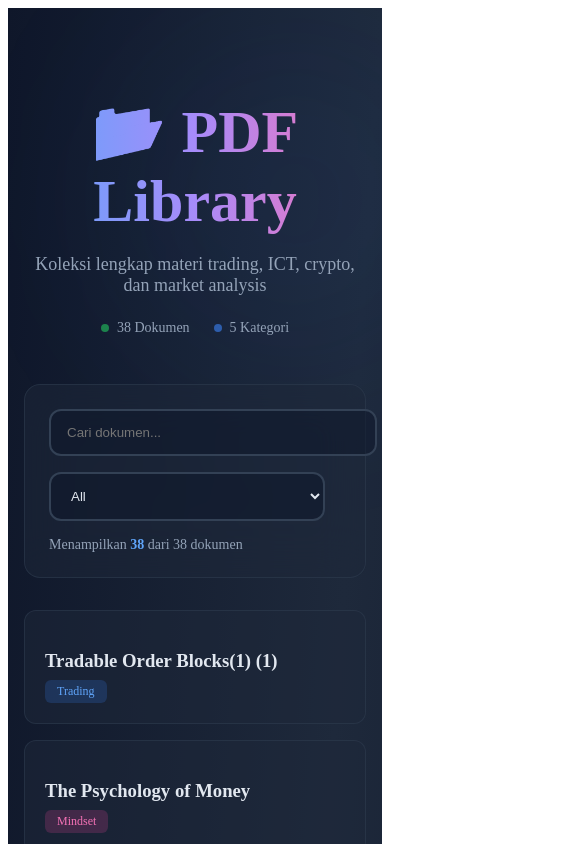
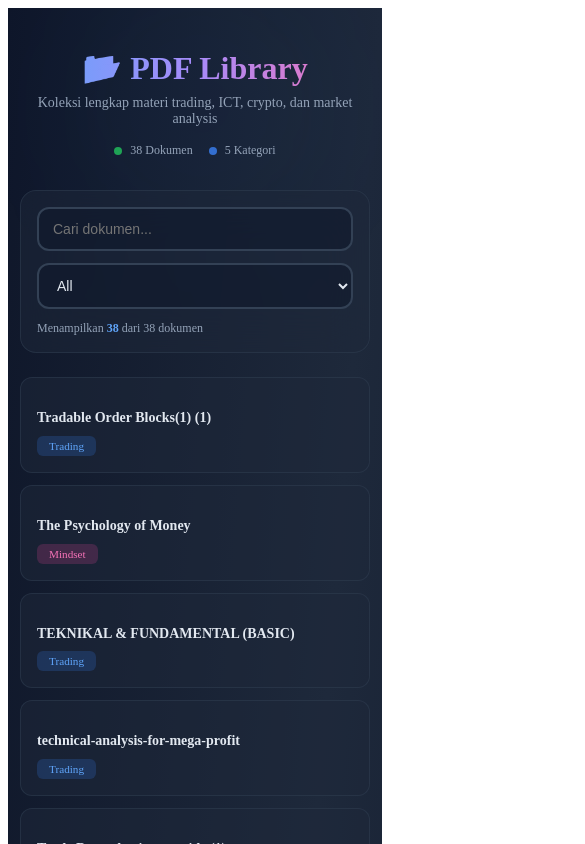
Before and after one commit to fxcomunity/nyimpenpdf, a Next.js app: page / in a window 390 px wide. Shown: the top 844 px of the page, 585 px wide, since content can reach past the window. Built offline with nearby package versions, Linux system fonts and the light colour scheme.

Commit message:
Update index.js

```diff
--- a/pages/index.js
+++ b/pages/index.js
@@ -1,4 +1,5 @@
 import { useState } from "react";
+import Head from "next/head";
 import files from "../data/files";
 
 export default function Home() {
@@ -25,10 +26,18 @@ export default function Home() {
   };
 
   return (
+    <>
+      <Head>
+        <meta name="viewport" content="width=device-width, initial-scale=1.0, maximum-scale=1.0, user-scalable=no" />
+        <title>📂 PDF Library - Trading & ICT Resources</title>
+        <meta name="description" content="Koleksi lengkap materi trading, ICT, crypto, dan market analysis" />
+      </Head>
+
       <div style={{
         minHeight: "100vh",
         background: "linear-gradient(to bottom right, #0f172a, #1e293b, #0f172a)",
-      position: "relative"
+        position: "relative",
+        overflow: "hidden"
       }}>
         {/* Animated background effects */}
         <div style={{ position: "absolute", inset: 0, overflow: "hidden", pointerEvents: "none" }}>
@@ -36,8 +45,8 @@ export default function Home() {
             position: "absolute",
             top: 0,
             left: "25%",
-          width: "384px",
-          height: "384px",
+            width: "min(384px, 50vw)",
+            height: "min(384px, 50vw)",
             background: "rgba(59, 130, 246, 0.1)",
             borderRadius: "50%",
             filter: "blur(96px)",
@@ -47,8 +56,8 @@ export default function Home() {
             position: "absolute",
             bottom: 0,
             right: "25%",
-          width: "384px",
-          height: "384px",
+            width: "min(384px, 50vw)",
+            height: "min(384px, 50vw)",
             background: "rgba(168, 85, 247, 0.1)",
             borderRadius: "50%",
             filter: "blur(96px)",
@@ -61,31 +70,41 @@ export default function Home() {
           position: "relative",
           maxWidth: "1280px",
           margin: "0 auto",
-        padding: "3rem 1rem"
+          padding: "clamp(1rem, 5vw, 3rem) clamp(0.75rem, 3vw, 1rem)",
+          width: "100%",
+          boxSizing: "border-box"
         }}>
           {/* Header */}
-        <div style={{ textAlign: "center", marginBottom: "3rem" }}>
+          <div style={{ textAlign: "center", marginBottom: "clamp(2rem, 5vw, 3rem)" }}>
             <h1 style={{
-            fontSize: "3.75rem",
+              fontSize: "clamp(2rem, 8vw, 3.75rem)",
               fontWeight: "bold",
               background: "linear-gradient(to right, #60a5fa, #a78bfa, #f472b6)",
               WebkitBackgroundClip: "text",
               backgroundClip: "text",
               color: "transparent",
-            marginBottom: "1rem"
+              marginBottom: "clamp(0.5rem, 2vw, 1rem)",
+              lineHeight: "1.2"
             }}>
               📂 PDF Library
             </h1>
-          <p style={{ color: "#94a3b8", fontSize: "1.125rem" }}>
+            <p style={{
+              color: "#94a3b8",
+              fontSize: "clamp(0.875rem, 2.5vw, 1.125rem)",
+              padding: "0 1rem",
+              maxWidth: "600px",
+              margin: "0 auto"
+            }}>
               Koleksi lengkap materi trading, ICT, crypto, dan market analysis
             </p>
             <div style={{
               display: "flex",
               alignItems: "center",
               justifyContent: "center",
-            gap: "1.5rem",
-            marginTop: "1.5rem",
-            fontSize: "0.875rem"
+              gap: "clamp(1rem, 3vw, 1.5rem)",
+              marginTop: "clamp(1rem, 3vw, 1.5rem)",
+              fontSize: "clamp(0.75rem, 2vw, 0.875rem)",
+              flexWrap: "wrap"
             }}>
               <div style={{ display: "flex", alignItems: "center", gap: "0.5rem" }}>
                 <div style={{
@@ -116,16 +135,15 @@ export default function Home() {
             backdropFilter: "blur(24px)",
             border: "1px solid rgba(51, 65, 85, 0.5)",
             borderRadius: "1rem",
-          padding: "1.5rem",
-          marginBottom: "2rem"
+            padding: "clamp(1rem, 3vw, 1.5rem)",
+            marginBottom: "clamp(1.5rem, 4vw, 2rem)"
           }}>
             <div style={{
               display: "grid",
-            gridTemplateColumns: "repeat(auto-fit, minmax(250px, 1fr))",
-            gap: "1rem"
+              gridTemplateColumns: "repeat(auto-fit, minmax(min(100%, 250px), 1fr))",
+              gap: "clamp(0.75rem, 2vw, 1rem)"
             }}>
               {/* Search Input */}
-            <div style={{ gridColumn: "span 2" }}>
               <input
                 type="text"
                 placeholder="Cari dokumen..."
@@ -133,34 +151,36 @@ export default function Home() {
                 onChange={e => setQ(e.target.value)}
                 style={{
                   width: "100%",
-                  padding: "0.875rem 1rem",
+                  padding: "clamp(0.75rem, 2vw, 0.875rem) clamp(0.875rem, 2.5vw, 1rem)",
                   background: "rgba(15, 23, 42, 0.5)",
                   border: "2px solid #334155",
                   borderRadius: "0.75rem",
                   color: "#e2e8f0",
                   outline: "none",
-                  transition: "all 0.2s"
+                  transition: "all 0.2s",
+                  fontSize: "clamp(0.875rem, 2vw, 1rem)",
+                  boxSizing: "border-box"
                 }}
                 onFocus={e => e.target.style.borderColor = "#3b82f6"}
                 onBlur={e => e.target.style.borderColor = "#334155"}
               />
-            </div>
 
               {/* Category Select */}
-            <div>
               <select
                 value={cat}
                 onChange={e => setCat(e.target.value)}
                 style={{
                   width: "100%",
-                  padding: "0.875rem 1rem",
+                  padding: "clamp(0.75rem, 2vw, 0.875rem) clamp(0.875rem, 2.5vw, 1rem)",
                   background: "rgba(15, 23, 42, 0.5)",
                   border: "2px solid #334155",
                   borderRadius: "0.75rem",
                   color: "#e2e8f0",
                   outline: "none",
                   cursor: "pointer",
-                  transition: "all 0.2s"
+                  transition: "all 0.2s",
+                  fontSize: "clamp(0.875rem, 2vw, 1rem)",
+                  boxSizing: "border-box"
                 }}
                 onFocus={e => e.target.style.borderColor = "#3b82f6"}
                 onBlur={e => e.target.style.borderColor = "#334155"}
@@ -172,12 +192,47 @@ export default function Home() {
                 ))}
               </select>
             </div>
-          </div>
 
             {/* Stats */}
-          <div style={{ marginTop: "1rem", fontSize: "0.875rem", color: "#94a3b8" }}>
+            <div style={{
+              marginTop: "clamp(0.75rem, 2vw, 1rem)",
+              fontSize: "clamp(0.75rem, 1.8vw, 0.875rem)",
+              color: "#94a3b8",
+              display: "flex",
+              flexWrap: "wrap",
+              gap: "0.5rem",
+              justifyContent: "space-between",
+              alignItems: "center"
+            }}>
+              <span>
                 Menampilkan <span style={{ color: "#60a5fa", fontWeight: "600" }}>{filtered.length}</span> dari {files.length} dokumen
-            {cat !== "All" && <span> dalam kategori <span style={{ color: "#a78bfa", fontWeight: "600" }}>{cat}</span></span>}
+                {cat !== "All" && <span> dalam <span style={{ color: "#a78bfa", fontWeight: "600" }}>{cat}</span></span>}
+              </span>
+              {q && (
+                <button
+                  onClick={() => setQ("")}
+                  style={{
+                    padding: "0.25rem 0.75rem",
+                    background: "transparent",
+                    color: "#94a3b8",
+                    border: "1px solid #334155",
+                    borderRadius: "0.375rem",
+                    cursor: "pointer",
+                    fontSize: "clamp(0.75rem, 1.8vw, 0.875rem)",
+                    transition: "all 0.2s"
+                  }}
+                  onMouseEnter={e => {
+                    e.target.style.color = "#e2e8f0";
+                    e.target.style.borderColor = "#60a5fa";
+                  }}
+                  onMouseLeave={e => {
+                    e.target.style.color = "#94a3b8";
+                    e.target.style.borderColor = "#334155";
+                  }}
+                >
+                  Reset
+                </button>
+              )}
             </div>
           </div>
 
@@ -185,8 +240,8 @@ export default function Home() {
           {filtered.length > 0 ? (
             <div style={{
               display: "grid",
-            gridTemplateColumns: "repeat(auto-fill, minmax(300px, 1fr))",
-            gap: "1rem"
+              gridTemplateColumns: "repeat(auto-fill, minmax(min(100%, 280px), 1fr))",
+              gap: "clamp(0.75rem, 2vw, 1rem)"
             }}>
               {filtered.map(f => {
                 const colorClass = getCategoryColor(f.category);
@@ -200,10 +255,12 @@ export default function Home() {
                       background: "rgba(30, 41, 59, 0.5)",
                       border: "1px solid rgba(51, 65, 85, 0.5)",
                       borderRadius: "0.75rem",
-                    padding: "1.25rem",
+                      padding: "clamp(1rem, 3vw, 1.25rem)",
                       textDecoration: "none",
                       transition: "all 0.3s",
-                    cursor: "pointer"
+                      cursor: "pointer",
+                      display: "block",
+                      boxSizing: "border-box"
                     }}
                     onMouseEnter={e => {
                       e.currentTarget.style.background = "rgba(30, 41, 59, 1)";
@@ -220,18 +277,18 @@ export default function Home() {
                       fontWeight: "600",
                       color: "#e2e8f0",
                       marginBottom: "0.5rem",
-                    transition: "color 0.2s"
-                  }}
-                  onMouseEnter={e => e.currentTarget.style.color = "#60a5fa"}
-                  onMouseLeave={e => e.currentTarget.style.color = "#e2e8f0"}
-                  >
+                      transition: "color 0.2s",
+                      fontSize: "clamp(0.875rem, 2.2vw, 1rem)",
+                      lineHeight: "1.4",
+                      wordBreak: "break-word"
+                    }}>
                       {f.title.replace('.pdf', '')}
                     </h3>
                     <span style={{
                       display: "inline-block",
                       padding: "0.25rem 0.75rem",
                       borderRadius: "0.375rem",
-                    fontSize: "0.75rem",
+                      fontSize: "clamp(0.7rem, 1.8vw, 0.75rem)",
                       fontWeight: "500",
                       background: bgColor === "blue-500" ? "rgba(59, 130, 246, 0.2)" :
                                  bgColor === "purple-500" ? "rgba(168, 85, 247, 0.2)" :
@@ -257,30 +314,35 @@ export default function Home() {
               background: "rgba(30, 41, 59, 0.5)",
               border: "1px solid rgba(51, 65, 85, 0.5)",
               borderRadius: "1rem",
-            padding: "3rem",
+              padding: "clamp(2rem, 8vw, 3rem)",
               textAlign: "center"
             }}>
               <h3 style={{
-              fontSize: "1.25rem",
+                fontSize: "clamp(1rem, 3vw, 1.25rem)",
                 fontWeight: "600",
                 color: "#e2e8f0",
                 marginBottom: "0.5rem"
               }}>
                 Tidak ada dokumen ditemukan
               </h3>
-            <p style={{ color: "#94a3b8", marginBottom: "1rem" }}>
+              <p style={{
+                color: "#94a3b8",
+                marginBottom: "1rem",
+                fontSize: "clamp(0.875rem, 2vw, 1rem)"
+              }}>
                 Coba ubah kata kunci atau filter kategori
               </p>
               <button
                 onClick={() => { setQ(""); setCat("All"); }}
                 style={{
-                padding: "0.5rem 1.5rem",
+                  padding: "clamp(0.5rem, 1.5vw, 0.75rem) clamp(1rem, 3vw, 1.5rem)",
                   background: "#3b82f6",
                   color: "white",
                   border: "none",
                   borderRadius: "0.5rem",
                   cursor: "pointer",
-                transition: "background 0.2s"
+                  transition: "background 0.2s",
+                  fontSize: "clamp(0.875rem, 2vw, 1rem)"
                 }}
                 onMouseEnter={e => e.currentTarget.style.background = "#2563eb"}
                 onMouseLeave={e => e.currentTarget.style.background = "#3b82f6"}
@@ -289,6 +351,17 @@ export default function Home() {
               </button>
             </div>
           )}
+
+          {/* Footer */}
+          <div style={{
+            marginTop: "clamp(2rem, 5vw, 3rem)",
+            textAlign: "center",
+            color: "#64748b",
+            fontSize: "clamp(0.75rem, 1.8vw, 0.875rem)",
+            padding: "1rem 0"
+          }}>
+            <p>📚 Terus belajar dan tingkatkan skill trading Anda</p>
+          </div>
         </div>
 
         <style jsx>{`
@@ -300,7 +373,18 @@ export default function Home() {
               opacity: 0.5;
             }
           }
+
+          @media (max-width: 640px) {
+            h1 {
+              word-break: break-word;
+            }
+          }
+
+          * {
+            -webkit-tap-highlight-color: transparent;
+          }
         `}</style>
       </div>
+    </>
   );
 }
```
Lines whose indentation alone changed are shown as unchanged.
